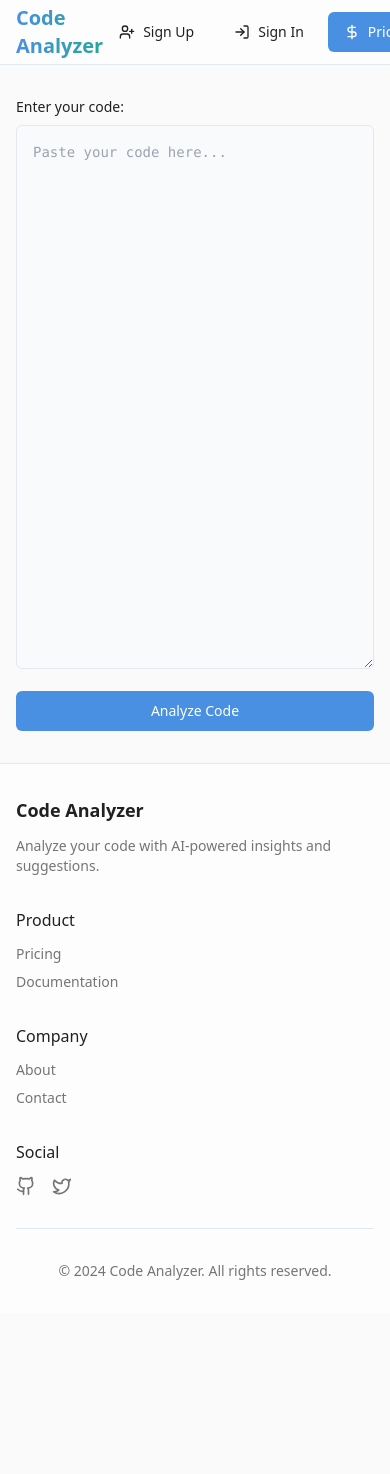
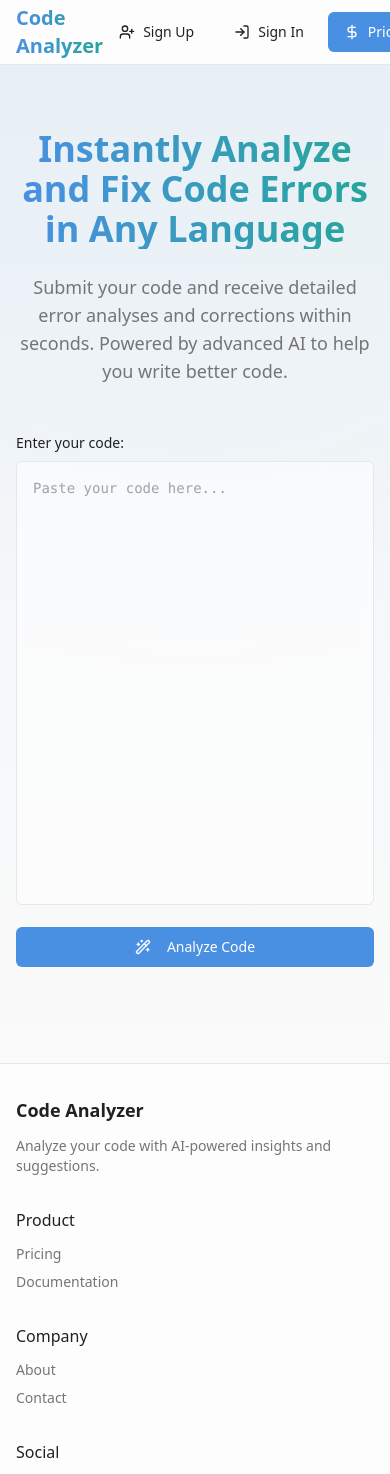
Before and after one commit to swaropkrishna/codeanalyzerdev, a React (Vite) app: page / in a window 390 px wide. Shown: the top 1474 px of the page. Before the commit the page ends 1313 px from the top, so only its background shows below. Built offline with nearby package versions, Linux system fonts and the light colour scheme.

Commit message:
Add hero section with input form
Implemented a hero section on the landing page that includes a headline, subheadline, and an input form for users to submit their code. This section aims to enhance user engagement by clearly communicating the tool's purpose and value proposition.
[skip gpt_engineer]

```diff
--- a/src/pages/CodeAnalyzer.tsx
+++ b/src/pages/CodeAnalyzer.tsx
@@ -8,6 +8,7 @@ import { Prism as SyntaxHighlighter } from 'react-syntax-highlighter';
 import { vscDarkPlus } from 'react-syntax-highlighter/dist/esm/styles/prism';
 import Header from "@/components/Header";
 import Footer from "@/components/Footer";
+import { Wand2 } from "lucide-react";
 
 export default function CodeAnalyzer() {
   const [code, setCode] = useState("");
@@ -59,9 +60,21 @@ export default function CodeAnalyzer() {
     <div className="min-h-screen flex flex-col">
       <Header />
       <main className="flex-1">
-        <div className="container mx-auto px-4 py-8 max-w-6xl">
-          <div className="grid grid-cols-1 lg:grid-cols-2 gap-6">
-            <div className="space-y-4">
+        {/* Hero Section */}
+        <div className="relative overflow-hidden bg-gradient-to-b from-primary/5 to-background pt-16 pb-24">
+          <div className="container mx-auto px-4">
+            <div className="text-center max-w-3xl mx-auto mb-12">
+              <h1 className="text-4xl md:text-5xl font-bold bg-gradient-to-r from-primary to-accent bg-clip-text text-transparent mb-6 animate-fade-in">
+                Instantly Analyze and Fix Code Errors in Any Language
+              </h1>
+              <p className="text-lg text-muted-foreground mb-8 animate-fade-in-up">
+                Submit your code and receive detailed error analyses and corrections within seconds.
+                Powered by advanced AI to help you write better code.
+              </p>
+            </div>
+
+            <div className="grid grid-cols-1 lg:grid-cols-2 gap-6 max-w-6xl mx-auto">
+              <div className="space-y-4 animate-fade-in">
                 <div className="space-y-2">
                   <label htmlFor="code" className="block text-sm font-medium">
                     Enter your code:
@@ -70,28 +83,29 @@ export default function CodeAnalyzer() {
                     id="code"
                     value={code}
                     onChange={(e) => setCode(e.target.value)}
-                  className="w-full h-[calc(100vh-300px)] p-4 border rounded-md font-mono bg-gray-50 text-sm"
+                    className="w-full h-[calc(100vh-400px)] p-4 border rounded-md font-mono bg-card/50 backdrop-blur-sm text-sm resize-none focus:ring-2 focus:ring-primary/50 transition-all"
                     placeholder="Paste your code here..."
                   />
                 </div>
 
                 <Button
                   onClick={analyzeCode}
-                className="w-full"
+                  className="w-full group"
                   disabled={isLoading}
                 >
+                  <Wand2 className="mr-2 h-4 w-4 transition-transform group-hover:rotate-12" />
                   {isLoading ? "Analyzing..." : "Analyze Code"}
                 </Button>
               </div>
 
               {analysis && (
-              <div className="mt-0 lg:mt-8 bg-white rounded-lg shadow-lg overflow-auto h-[calc(100vh-300px)]">
+                <div className="mt-0 lg:mt-8 bg-card rounded-lg shadow-lg overflow-auto h-[calc(100vh-400px)] animate-fade-in">
                   <div className="p-6">
                     <h2 className="text-xl font-semibold mb-4">Analysis Result:</h2>
                     <div className="prose prose-sm max-w-none">
                       <ReactMarkdown
                         components={{
-                        code({className, children}) {
+                          code({node, className, children, ...props}) {
                             const match = /language-(\w+)/.exec(className || '');
                             return match ? (
                               <SyntaxHighlighter
@@ -102,7 +116,7 @@ export default function CodeAnalyzer() {
                                 {String(children).replace(/\n$/, '')}
                               </SyntaxHighlighter>
                             ) : (
-                            <code className={className}>
+                              <code className={className} {...props}>
                                 {children}
                               </code>
                             );
@@ -117,6 +131,12 @@ export default function CodeAnalyzer() {
               )}
             </div>
           </div>
+
+          {/* Background decoration */}
+          <div className="absolute inset-0 -z-10 overflow-hidden">
+            <div className="absolute left-[50%] top-0 h-[1000px] w-[1000px] -translate-x-1/2 -translate-y-1/2 rounded-full bg-gradient-to-r from-primary/5 to-accent/5 blur-3xl" />
+          </div>
+        </div>
       </main>
       <Footer />
     </div>
```
Lines whose indentation alone changed are shown as unchanged.
